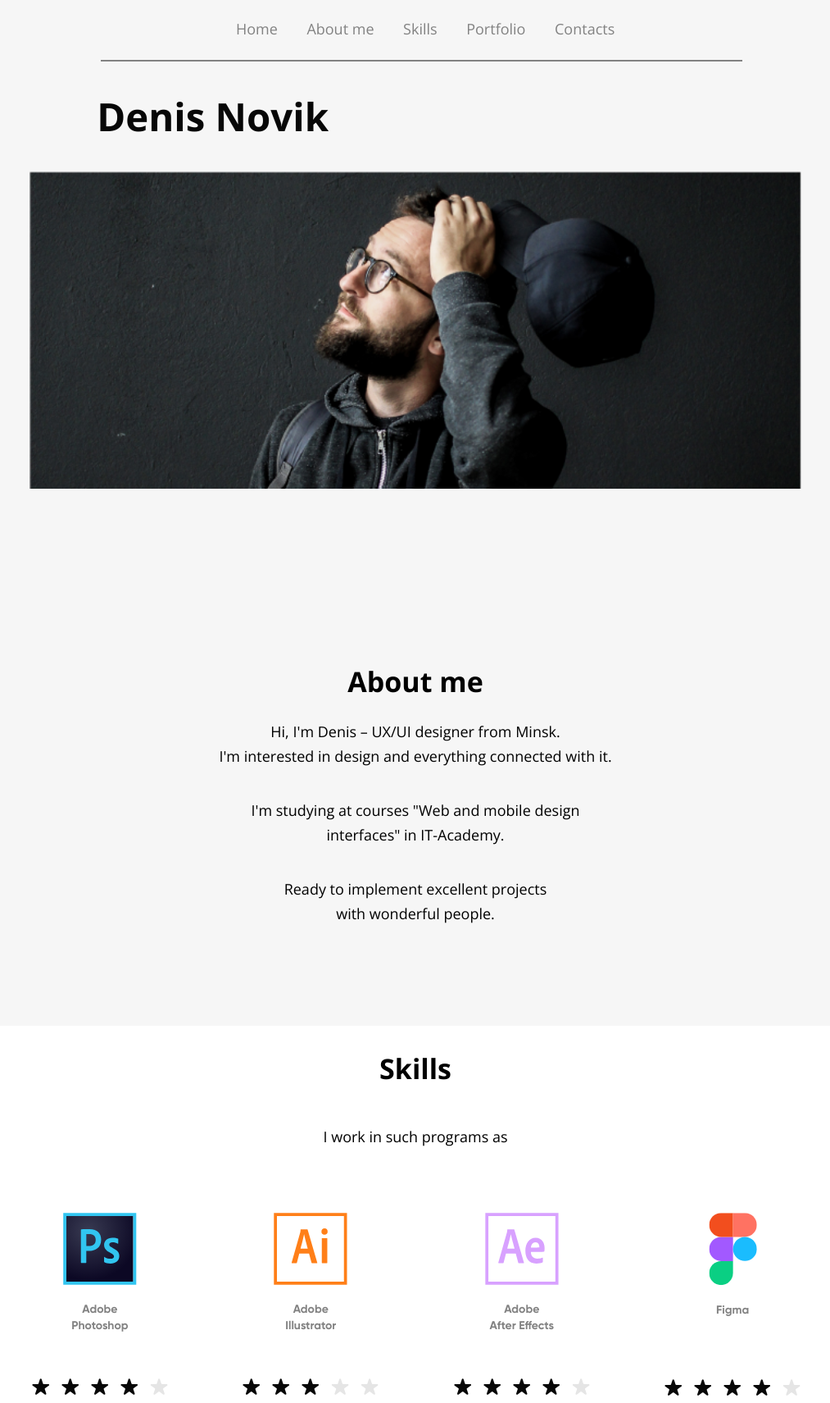
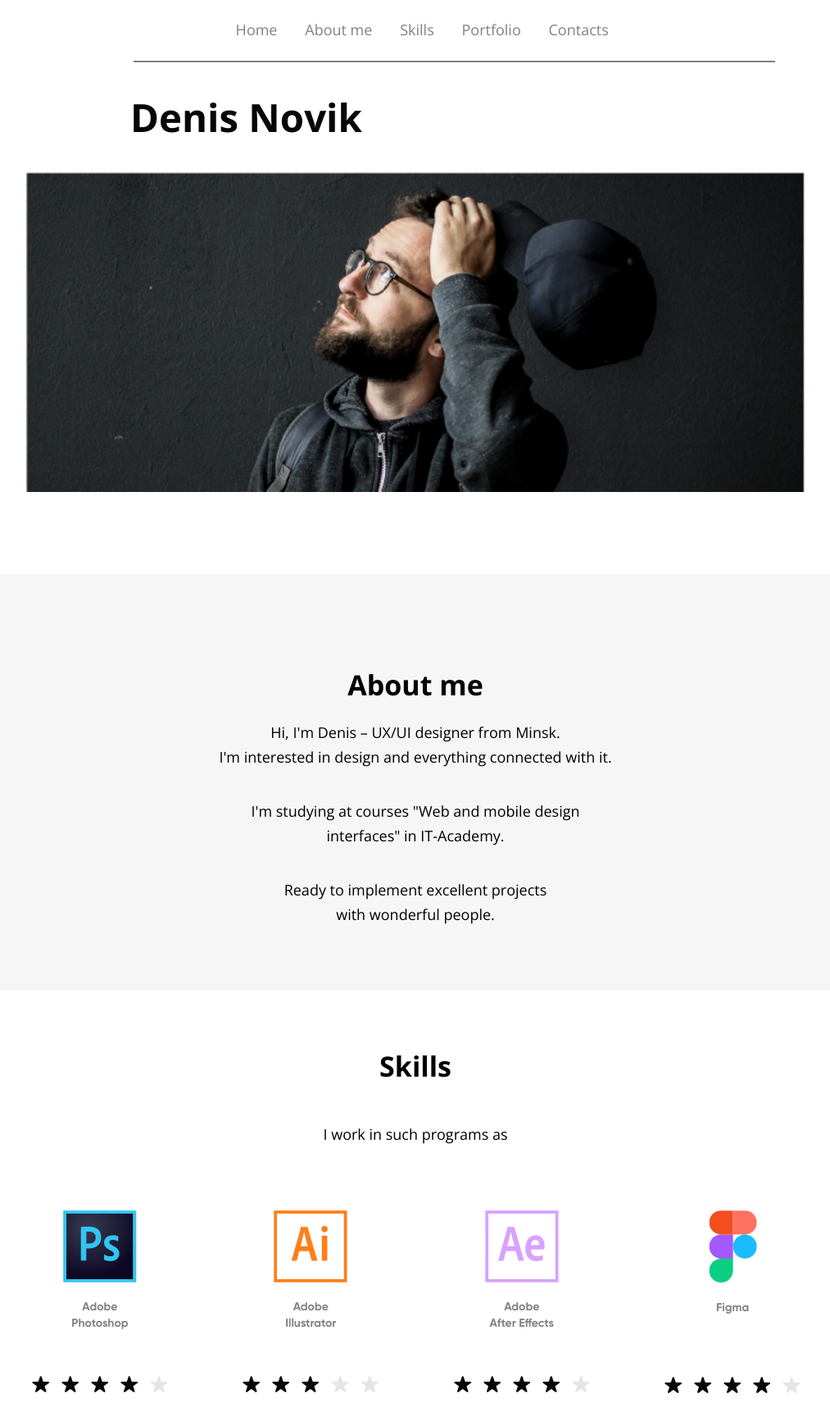
Before and after one commit to ViKorniienko/exam-1, a plain HTML site: page index.html in a window 1280 px wide. Shown: the top 1711 px of the page at 82% size, without its empty margins (88-1101 px from the left). Drawn offline with nearby package versions, Linux system fonts and the light colour scheme.

Commit message:
chenge margins

```diff
--- /dev/null
+++ b/styles/1.css
@@ -0,0 +1,43 @@
+.header {
+  background: white;
+  width: 100vmax;
+  /* margin-top: 5px; */
+  padding-bottom: 103px;
+  padding-top: 5px;
+}
+
+.menu {
+  display: flex;
+  justify-content: center;
+  gap: 3%;
+  list-style: none;
+  width: 88%;
+  color: #828282;
+}
+
+a {
+  text-decoration: none;
+  color: #828282;
+}
+
+a:hover {
+  color: #070707;
+}
+
+hr {
+  /* position: inherit; */
+  border: 0.5px solid #828282;
+  margin-top: 25px;
+  margin-left: 251px;
+  background-color: #828282;
+  width: 61%;
+}
+
+h1 {
+  font-weight: 700;
+  font-size: 47.34px;
+  margin-top: 55px;
+  margin-left: 247px;
+  /* margin-right: 81px; */
+  font-style: normal;
+}
--- a/styles/style.css
+++ b/styles/style.css
@@ -28,16 +28,19 @@ body {
 }
 
 .header {
-  width: 67%;
-  margin-top: 5px;
+  background: white;
+  width: 100vmax;
+  /* margin-top: 5px; */
+  padding-bottom: 100px;
+  padding-top: 6px;
 }
 
 .menu {
   display: flex;
   justify-content: center;
-  gap: 5%;
+  gap: 3%;
   list-style: none;
-  width: 83%;
+  width: 88%;
   color: #828282;
 }
 
@@ -51,25 +54,26 @@ a:hover {
 }
 
 hr {
-  position: inherit;
+  /* position: inherit; */
   border: 0.5px solid #828282;
   margin-top: 25px;
-  margin-left: 0px;
+  margin-left: 251px;
   background-color: #828282;
-  width: 91%;
+  width: 61%;
 }
 
 h1 {
   font-weight: 700;
   font-size: 47.34px;
   margin-top: 55px;
-  margin-left: -5px;
+  margin-left: 247px;
+  /* margin-right: 81px; */
   font-style: normal;
 }
 
 .mainphoto {
   display: flex;
-  height: 387px;
+  height: 390px;
   margin-top: 55px;
   margin-right: 90px;
   justify-content: center;
@@ -86,7 +90,7 @@ h1 {
   justify-content: center;
   flex-direction: column;
   text-align: center;
-  margin-top: 100px;
+
   background-color: #F6F6F6;
   padding-top: 100px;
   padding-bottom: 60px;
@@ -109,7 +113,7 @@ h2 {
 .text {
   display: flex;
   flex-direction: column;
-  margin-top: 13px;
+  margin-top: 10px;
 }
 
 .section:nth-child(2) {
@@ -117,11 +121,12 @@ h2 {
   display: flex;
   justify-content: center;
   flex-direction: column;
-  margin-top: 44px;
   text-align: center;
   line-height: 65px;
   color: #000000;
   padding-right: 90px;
+  padding-bottom: 100px;
+  padding-top: 40px;
 }
 
 .icons {
@@ -140,22 +145,18 @@ h2 {
 .icon-block {
   width: 166.46px;
   height: 223.74px;
-  transition-duration: 0.4s;
-  cursor: pointer;
+
 }
 
-.icon-block:hover {
-  background-color: #F6F6F6;
-  box-shadow: 0 12px 16px 0 rgba(0, 0, 0, 0.24), 0 17px 50px 0 rgba(0, 0, 0, 0.19);
-}
+
 
 .section:nth-child(3) {
   display: flex;
   justify-content: space-evenly;
   flex-direction: column;
-  margin-top: 100px;
+  margin-top: 0px;
   background-color: #F6F6F6;
-  padding-top: 76px;
+  padding-top: 80px;
   padding-bottom: 60px;
   line-height: 30px;
   align-items: center;
@@ -186,14 +187,14 @@ h2 {
 }
 
 .portfolio {
-  margin-top: 74px;
+  margin-top: 75px;
 }
 
 .section:nth-child(4) {
   display: flex;
   justify-content: space-evenly;
   flex-direction: column;
-  margin-top: 30px;
+  margin-top: 40px;
   background-color: #F6F6F6;
   padding-bottom: 60px;
   align-items: center;
@@ -206,7 +207,7 @@ h2 {
   flex-direction: column;
   margin-top: 70px;
   background-color: #F6F6F6;
-  padding-bottom: 60px;
+  padding-bottom: 130px;
   line-height: 2px;
   align-items: center;
   padding-right: 90px;
@@ -221,8 +222,9 @@ h2 {
   font-weight: 400;
   font-style: normal;
   font-size: 18px;
-  margin-top: 14px;
+  margin-top: 5px;
   transition-duration: 0.1s;
+  line-height: 25px;
 }
 
 .link:hover {
@@ -235,11 +237,14 @@ footer {
   flex-direction: column;
   justify-content: center;
   align-items: center;
-  margin-top: 144px;
-  margin-right: 92px;
   line-height: 25px;
   row-gap: 10px;
+  background: white;
+  width: 100vmax;
+  padding-top: 55px;
+  margin-right: 90px;
 }
+
 
 button {
   background-color: #000000;
@@ -250,7 +255,7 @@ button {
   font-weight: bold;
   letter-spacing: 2px;
   border-color: transparent;
-  margin-top: 42px;
+  margin-top: 45px;
   transition-duration: 0.4s;
 }
 
@@ -275,7 +280,7 @@ button:active {
   color: #828282;
   align-content: space-around;
   flex-direction: row;
-  gap: 60px;
+  gap: 65px;
   line-height: 20px;
   padding-left: 0px;
   margin-top: 25px;
```
Also changed, not shown: index.html (+0 -1 lines).
